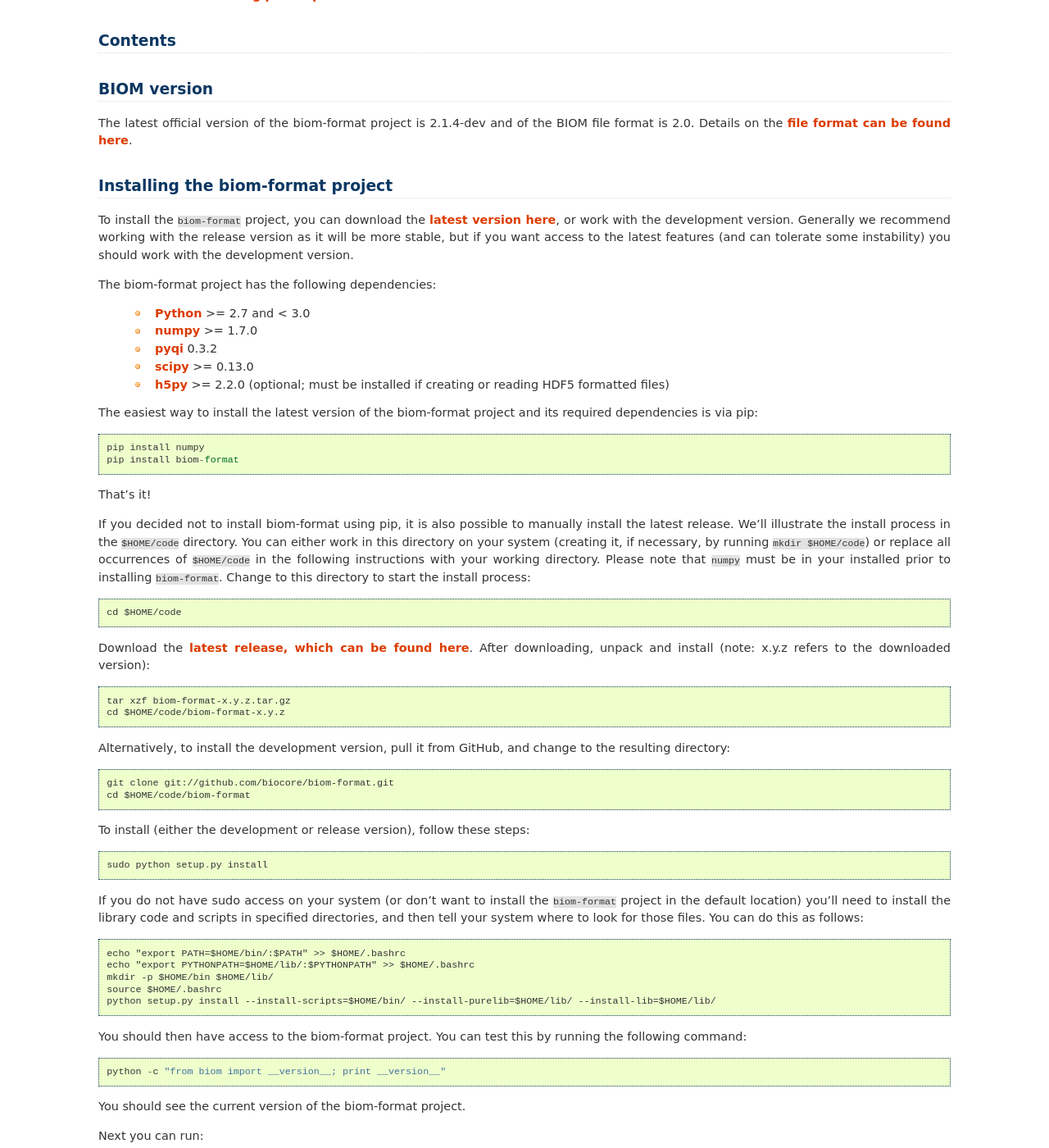
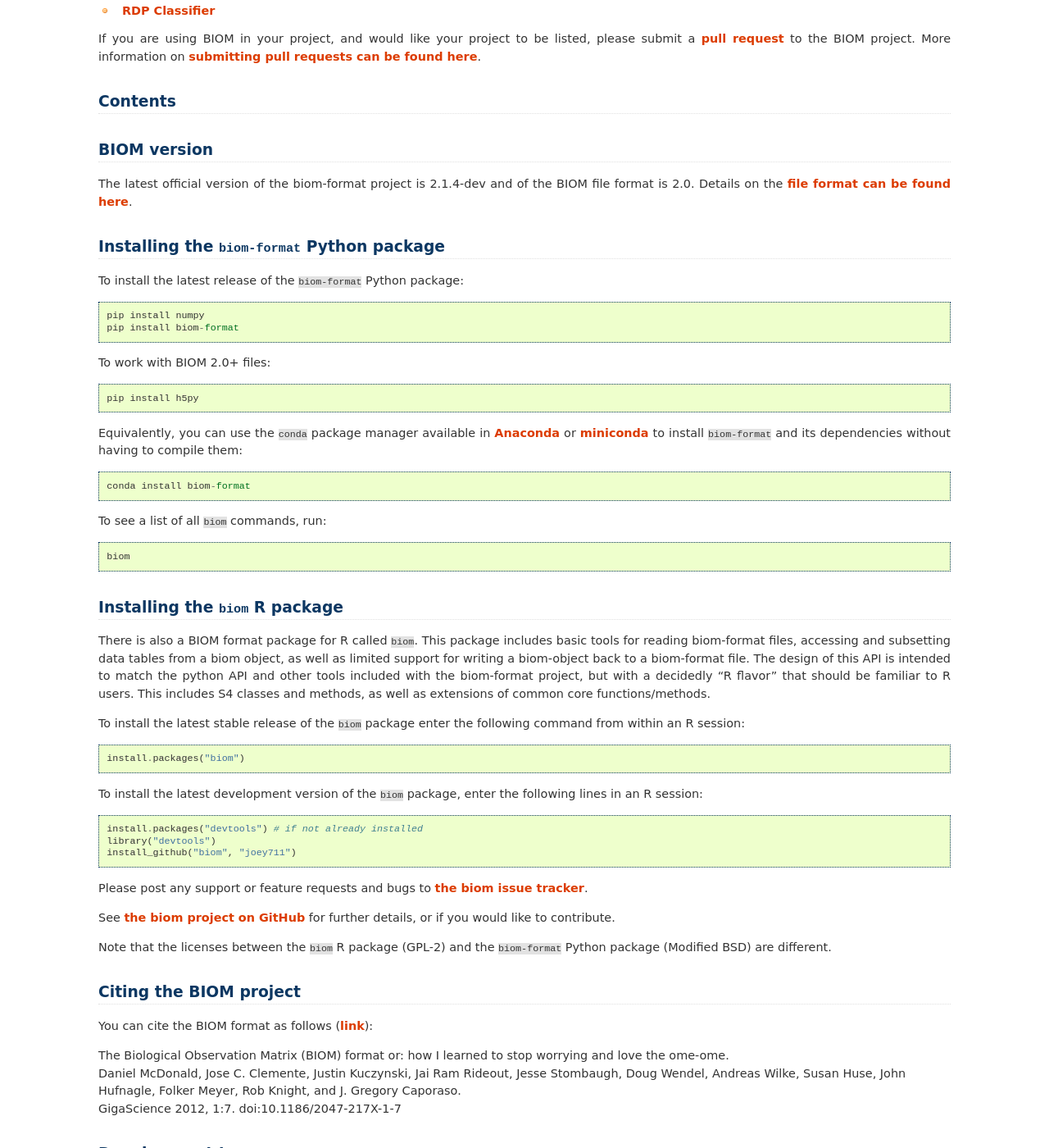
Before and after one commit to biocore/biom-format, a Sphinx documentation site: the page built from doc/index.rst, in a window 1280 px wide and 1400 px high, scrolled down 1028 px. Shown: the whole window at 82% size. Built offline with Sphinx 7.4.7, drawn with Linux system fonts in a browser that asks for light colours; formulas are drawn with MathJax 3; pages that are not in the unit, such as notebooks, are missing from menus; some of the changed text lies outside the part shown.

Commit message:
DOC: modernize index page
@gregcaporaso and I worked on this.

```diff
--- a/doc/index.rst
+++ b/doc/index.rst
@@ -9,9 +9,13 @@
 
 The `BIOM format <http://www.biom-format.org>`_ is designed for general use in broad areas of comparative -omics. For example, in marker-gene surveys, the primary use of this format is to represent OTU tables: the observations in this case are OTUs and the matrix contains counts corresponding to the number of times each OTU is observed in each sample. With respect to metagenome data, this format would be used to represent metagenome tables: the observations in this case might correspond to SEED subsystems, and the matrix would contain counts corresponding to the number of times each subsystem is observed in each metagenome. Similarly, with respect to genome data, this format may be used to represent a set of genomes: the observations in this case again might correspond to SEED subsystems, and the counts would correspond to the number of times each subsystem is observed in each genome.
 
-There are two components to the BIOM project: first is the `definition of the BIOM format <./documentation/biom_format.html>`_, and second is `development of support objects <./documentation/table_objects.html>`_ in multiple programming languages to support the use of BIOM in diverse bioinformatics applications. The version of the BIOM file format is independent of the version of the `biom-format` software.
+The BIOM project consists of the following components:
 
-There are official implementations of BIOM format support objects (APIs) in the Python and R programming languages. The rest of this site contains details about the BIOM file format (which is independent of the API) and the Python ``biom-format`` API. For more details about the R API, please see the `CRAN biom package <http://cran.r-project.org/web/packages/biom/index.html>`_.
+* `definition of the BIOM file format <./documentation/biom_format.html>`_;
+* command line interface (CLI) for working with BIOM files, including `converting between file formats <./documentation/biom_conversion.html>`_, `adding metadata to BIOM files <./documentation/adding_metadata.html>`_, and `summarizing BIOM files <./documentation/summarizing_biom_tables.html>`_ (run ``biom`` to see the full list of commands);
+* application programming interface (API) for working with BIOM files in multiple programming languages (including Python and R).
+
+The ``biom-format`` package provides a command line interface and Python API for working with BIOM files. The rest of this site contains details about the BIOM file format (which is independent of the API) and the Python ``biom-format`` package. For more details about the R API, please see the `CRAN biom package <http://cran.r-project.org/web/packages/biom/index.html>`_.
 
 Projects using the BIOM format
 ==============================
@@ -25,6 +29,7 @@
 * `VAMPS <http://vamps.mbl.edu/>`_
 * `metagenomeSeq <http://www.bioconductor.org/packages/release/bioc/html/metagenomeSeq.html>`_
 * `Phinch <http://phinch.org>`_
+* `RDP Classifier <https://github.com/rdpstaff/classifier>`_
 
 If you are using BIOM in your project, and would like your project to be listed, please submit a `pull request <https://github.com/biocore/biom-format/pulls>`_ to the BIOM project. More information on `submitting pull requests can be found here <https://help.github.com/articles/using-pull-requests>`_.
 
@@ -42,77 +47,30 @@
 
 The latest official version of the biom-format project is |release| and of the BIOM file format is 2.0. Details on the `file format can be found here <./documentation/biom_format.html>`_.
 
-Installing the biom-format project
-==================================
+Installing the ``biom-format`` Python package
+=============================================
 
-To install the ``biom-format`` project, you can download the `latest version here <https://pypi.python.org/pypi/biom-format/>`_, or work with the development version. Generally we recommend working with the release version as it will be more stable, but if you want access to the latest features (and can tolerate some instability) you should work with the development version.
+To install the latest release of the ``biom-format`` Python package::
 
-The biom-format project has the following dependencies:
+    pip install numpy
+    pip install biom-format
 
-	*  `Python <http://www.python.org/>`_ >= 2.7 and < 3.0
-	* `numpy <http://www.numpy.org/>`_ >= 1.7.0
-	* `pyqi <http://pyqi.readthedocs.org>`_ 0.3.2
-	* `scipy <http://www.scipy.org/>`_ >= 0.13.0
-	* `h5py <http://www.h5py.org/>`_ >= 2.2.0 (optional; must be installed if creating or reading HDF5 formatted files)
+To work with BIOM 2.0+ files::
 
-The easiest way to install the latest version of the biom-format project and its required dependencies is via pip::
+    pip install h5py
 
-	pip install numpy
-	pip install biom-format
+Equivalently, you can use the ``conda`` package manager available in `Anaconda <http://continuum.io/downloads>`_ or `miniconda <http://conda.pydata.org/miniconda.html>`_ to install ``biom-format`` and its dependencies without having to compile them::
 
-That's it!
+    conda install biom-format
 
-If you decided not to install biom-format using pip, it is also possible to manually install the latest release. We'll illustrate the install process in the ``$HOME/code`` directory. You can either work in this directory on your system (creating it, if necessary, by running ``mkdir $HOME/code``) or replace all occurrences of ``$HOME/code`` in the following instructions with your working directory. Please note that ``numpy`` must be in your installed prior to installing ``biom-format``. Change to this directory to start the install process::
+To see a list of all ``biom`` commands, run::
 
-	cd $HOME/code
+    biom
 
-Download the `latest release, which can be found here <https://pypi.python.org/pypi/biom-format>`_. After downloading, unpack and install (note: x.y.z refers to the downloaded version)::
+Installing the ``biom`` R package
+=================================
 
-	tar xzf biom-format-x.y.z.tar.gz
-	cd $HOME/code/biom-format-x.y.z
-
-Alternatively, to install the development version, pull it from GitHub, and change to the resulting directory::
-
-	git clone git://github.com/biocore/biom-format.git
-	cd $HOME/code/biom-format
-
-To install (either the development or release version), follow these steps::
-
-	sudo python setup.py install
-
-If you do not have sudo access on your system (or don't want to install the ``biom-format`` project in the default location) you'll need to install the library code and scripts in specified directories, and then tell your system where to look for those files. You can do this as follows::
-
-	echo "export PATH=$HOME/bin/:$PATH" >> $HOME/.bashrc
-	echo "export PYTHONPATH=$HOME/lib/:$PYTHONPATH" >> $HOME/.bashrc
-	mkdir -p $HOME/bin $HOME/lib/
-	source $HOME/.bashrc
-	python setup.py install --install-scripts=$HOME/bin/ --install-purelib=$HOME/lib/ --install-lib=$HOME/lib/
-
-You should then have access to the biom-format project. You can test this by running the following command::
-
-	python -c "from biom import __version__; print __version__"
-
-You should see the current version of the biom-format project.
-
-Next you can run::
-
-	which biom
-
-You should get a file path ending with ``biom`` printed to your screen if it is installed correctly. Finally, to see a list of all ``biom`` commands, run::
-
-	biom
-
-Enabling tab completion of biom commands
-----------------------------------------
-
-The ``biom`` command referenced in the previous section is a driver for commands in biom-format, powered by `the pyqi project <http://biocore.github.io/pyqi>`_. You can enable tab completion of biom command names and command options (meaning that when you begin typing the name of a command or option you can auto-complete it by hitting the *tab* key) by following a few simple steps from the pyqi documentation. While this step is optional, tab completion is very convenient so it's worth enabling.
-
-To enable tab completion, follow the steps outlined under `Configuring bash completion <http://biocore.github.io/pyqi/doc/tutorials/defining_your_command_driver.html#configuring-bash-completion>`_ in the pyqi install documentation, substituting ``biom`` for ``my-project`` and ``my_project`` in all commands. After completing those steps and closing and re-opening your terminal, auto-completion should be enabled.
-
-BIOM format in R
-================
-
-There is also a BIOM format package for R, called ``biom``. This package includes basic tools for reading biom-format files, accessing and subsetting data tables from a biom object, as well as limited support for writing a biom-object back to a biom-format file. The design of this API is intended to match the python API and other tools included with the biom-format project, but with a decidedly "R flavor" that should be familiar to R users. This includes S4 classes and methods, as well as extensions of common core functions/methods.
+There is also a BIOM format package for R called ``biom``. This package includes basic tools for reading biom-format files, accessing and subsetting data tables from a biom object, as well as limited support for writing a biom-object back to a biom-format file. The design of this API is intended to match the python API and other tools included with the biom-format project, but with a decidedly "R flavor" that should be familiar to R users. This includes S4 classes and methods, as well as extensions of common core functions/methods.
 
 To install the latest stable release of the ``biom`` package enter the following command from within an R session::
 
@@ -128,7 +86,7 @@
 
 See `the biom project on GitHub <https://github.com/joey711/biom/>`_ for further details, or if you would like to contribute.
 
-Note that the licenses between the ``biom`` R package (GPL-2) and the other biom-format software (Modified BSD) are different.
+Note that the licenses between the ``biom`` R package (GPL-2) and the ``biom-format`` Python package (Modified BSD) are different.
 
 Citing the BIOM project
 =======================
@@ -142,4 +100,4 @@
 Development team
 ================
 
-The biom-format project was conceived of and developed by the `QIIME <http://www.qiime.org>`_, `MG-RAST <http://metagenomics.anl.gov>`_, and `VAMPS <http://vamps.mbl.edu/>`_ development groups to support interoperability of our software packages. If you have questions about the biom-format project you can contact gregcaporaso@gmail.com.
+The biom-format project was conceived of and developed by the `QIIME <http://www.qiime.org>`_, `MG-RAST <http://metagenomics.anl.gov>`_, and `VAMPS <http://vamps.mbl.edu/>`_ development groups to support interoperability of our software packages. If you have questions about the biom-format project please post them on the `QIIME Forum <http://forum.qiime.org>`_.
```
